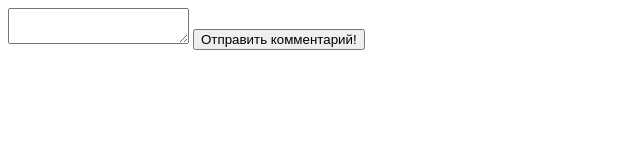
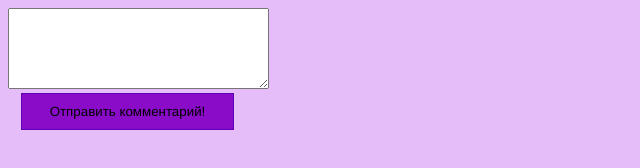
Before and after one commit to KatVil/JS_HWs, a plain HTML site: page Week17/task2/index.html in a window 1280 px wide. Shown: the whole page, without its empty margins (0-640 px from the left). Drawn offline with Linux system fonts and the light colour scheme.

Commit message:
Week17style_in_task2

```diff
--- a/Week17/task2/index.html
+++ b/Week17/task2/index.html
@@ -4,13 +4,14 @@
     <meta charset="UTF-8">
     <meta http-equiv="X-UA-Compatible" content="IE=edge">
     <meta name="viewport" content="width=device-width, initial-scale=1.0">
+    <link rel="stylesheet" href="./style.css">
     <title>Document</title>
 </head>
 <body>
     <div class="container">
         <section class="cont_messages"></section>
         <div class="input">
-            <textarea id="comment"></textarea>
+            <textarea id="comment" cols="30" rows="5"></textarea>
         <label for="comment"></label>
         <button class="sendMessage" onclick="sendComment()">Отправить комментарий!</button>
         </div>
--- /dev/null
+++ b/Week17/task2/style.css
@@ -0,0 +1,16 @@
+body {
+    margin-bottom: 20px;
+    font-family: Arial, Helvetica, sans-serif;
+    background-color: rgb(229, 189, 249);
+}
+
+button {
+    display: flex;
+    justify-content: center;
+    background-color: rgb(138, 12, 200);
+    border: 1px solid #5e00b6;
+    margin-left: 1%;
+    padding: 10px 28px;
+    text-align: center;
+    font-family: 'Franklin Gothic Medium', 'Arial Narrow', Arial, sans-serif;
+}
```
